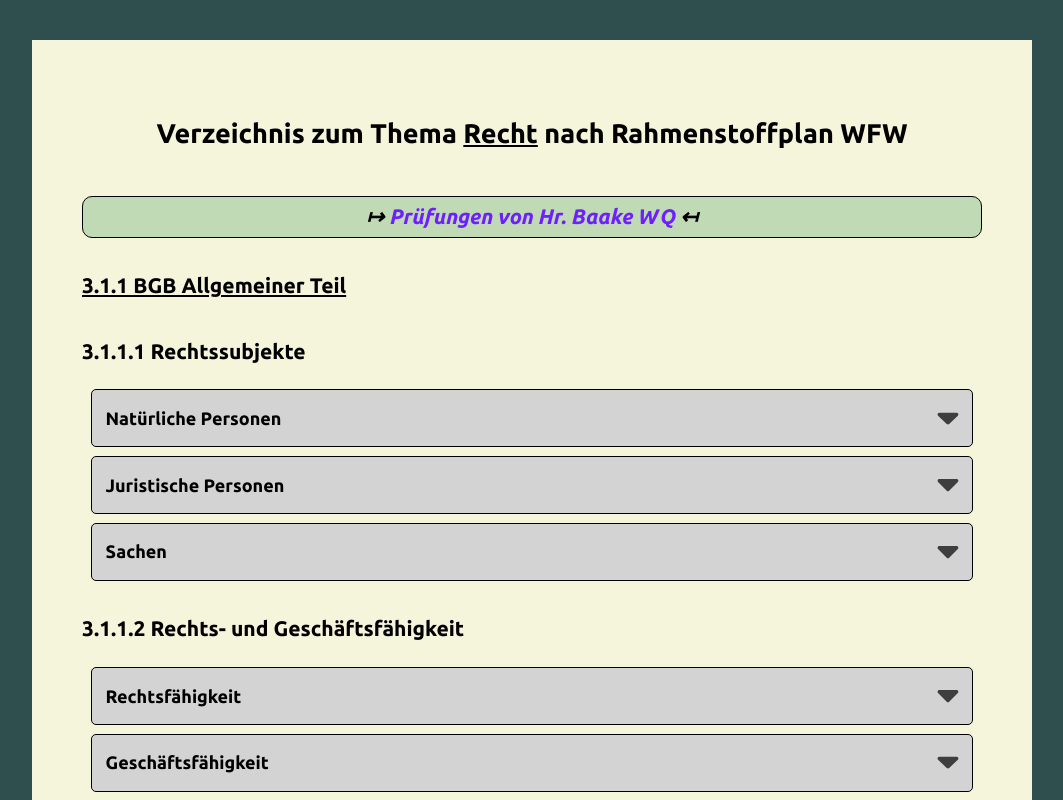
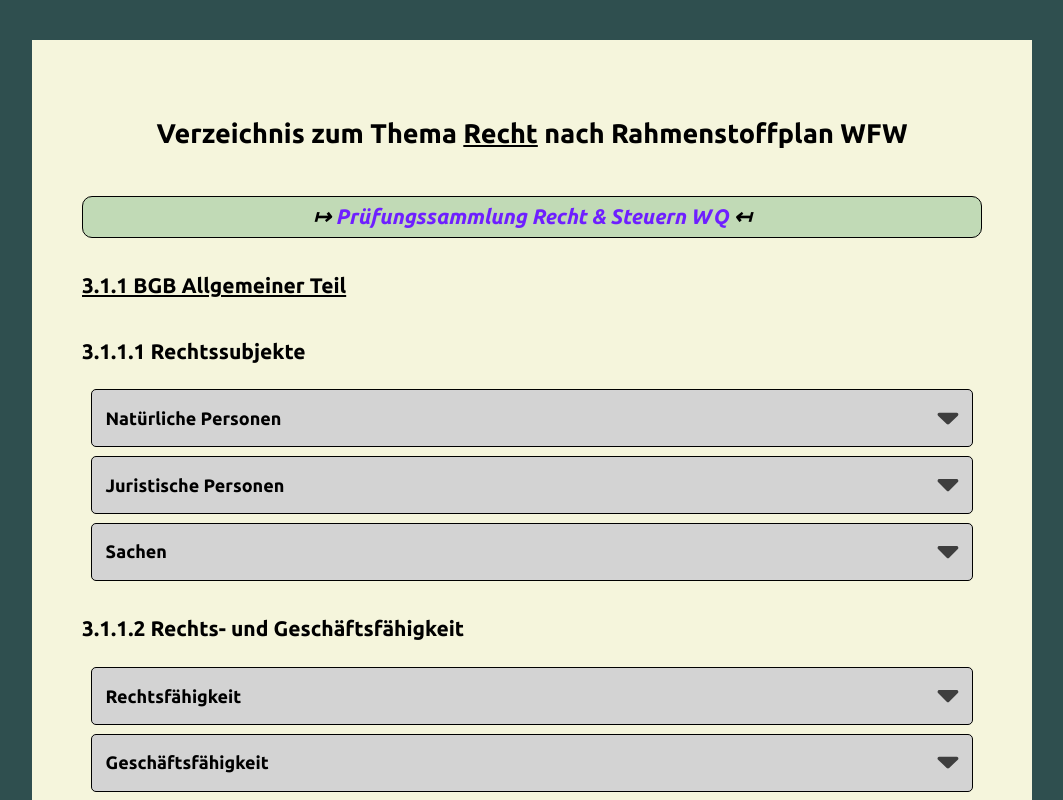
Before and after one commit to Dompemon/wfw-verzeichnis, a plain HTML site: page index.html in a window 1280 px wide. Shown: the top 800 px of the page, without its empty margins (108-1171 px from the left). Drawn offline with Linux system fonts and the light colour scheme.

Commit message:
Update v2.3 index.html

```diff
--- a/index.html
+++ b/index.html
@@ -17,7 +17,7 @@
     <div class="container">
         <h2>Verzeichnis zum Thema <span style="text-decoration: underline;">Recht</span> nach Rahmenstoffplan WFW</h2>
         <section class="content">
-            <h3 id="prüfungen">&RightTeeArrow; <a href="https://drive.google.com/drive/folders/1kmAwDsIYTMOzVwjGBhKFoB9HQFpLDAVu?usp=sharing" target="_blank">Prüfungen von Hr. Baake WQ</a> &LeftTeeArrow;</h3>
+            <h3 id="prüfungen">&RightTeeArrow; <a href="https://drive.google.com/drive/folders/1kmAwDsIYTMOzVwjGBhKFoB9HQFpLDAVu?usp=sharing" target="_blank">Prüfungssammlung Recht & Steuern WQ</a> &LeftTeeArrow;</h3>
             <div class="3.1.1">
                 <h3 style="text-decoration: underline;">3.1.1 BGB Allgemeiner Teil</h3>
                 <h3>3.1.1.1 Rechtssubjekte</h3>
```
